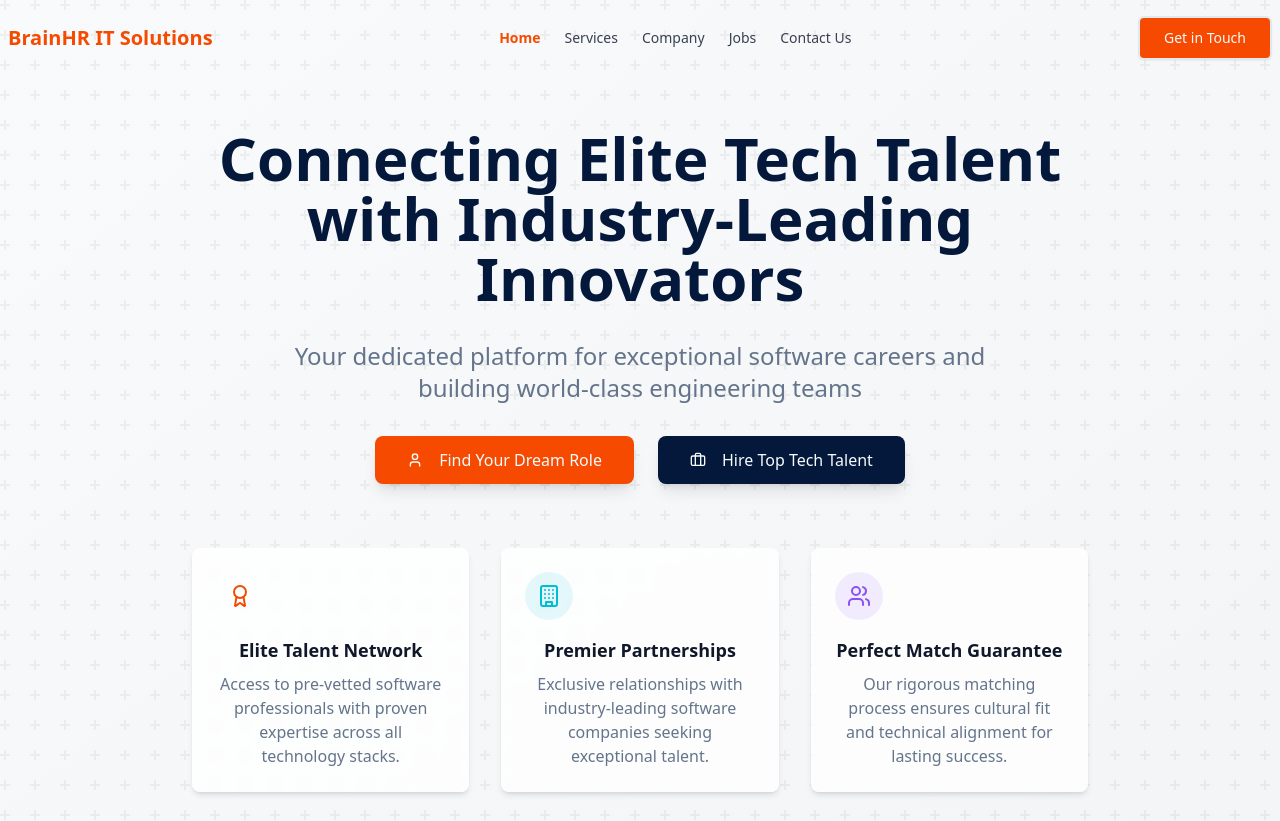
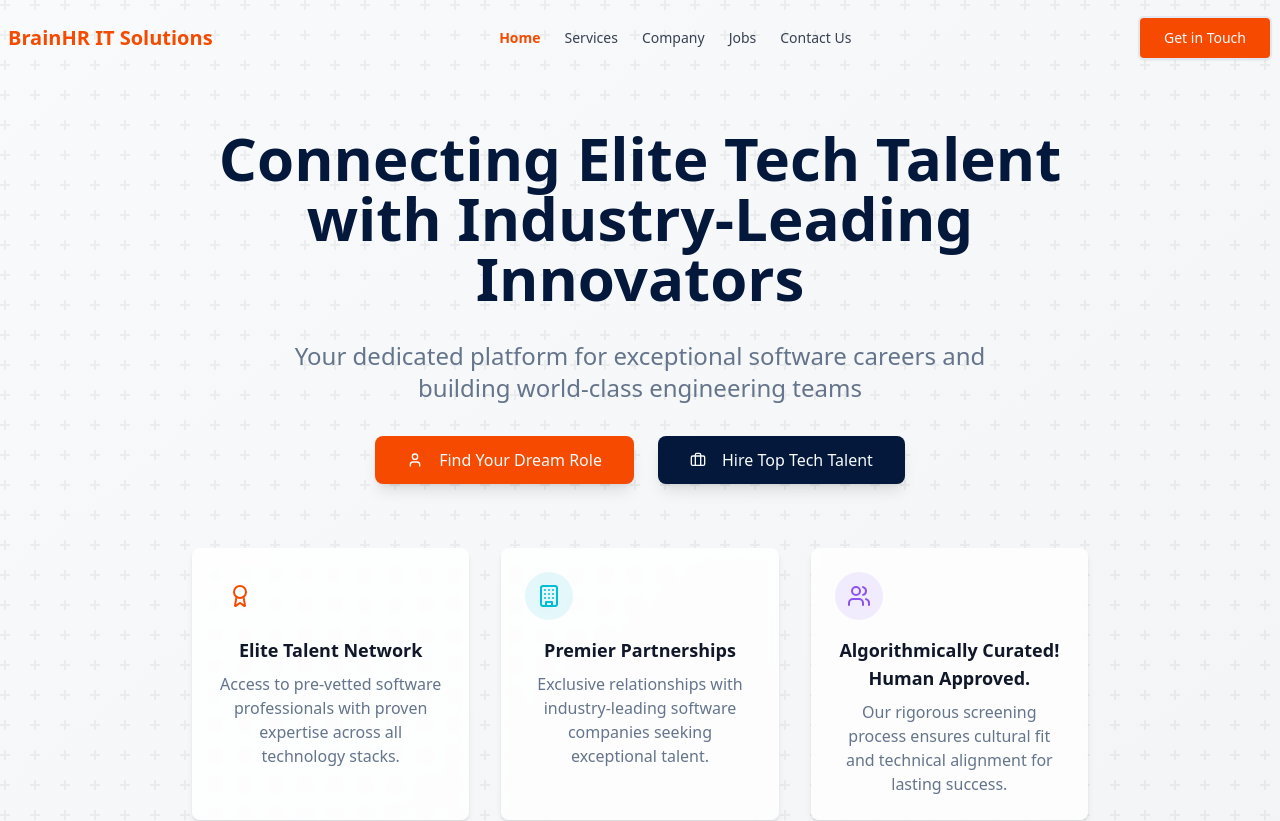
Before and after one commit to brainhrits1/brainhrits-site-next.github.io, a Next.js app: page / in a window 1280 px wide. Shown: the top 821 px of the page. Built offline with nearby package versions, Linux system fonts and the light colour scheme; a web font is replaced by a local one.

Commit message:
Updated content

```diff
--- a/app/page.tsx
+++ b/app/page.tsx
@@ -198,9 +198,9 @@ export default function Home() {
             <div className="h-12 w-12 rounded-full bg-accent/10 flex items-center justify-center text-accent mb-4">
               <Users className="h-6 w-6" />
             </div>
-            <h3 className="text-lg font-bold mb-2">Perfect Match Guarantee</h3>
+            <h3 className="text-lg font-bold mb-2">Algorithmically Curated! Human Approved.</h3>
             <p className="text-muted-foreground">
-              Our rigorous matching process ensures cultural fit and technical
+              Our rigorous screening process ensures cultural fit and technical
               alignment for lasting success.
             </p>
           </div>
```
